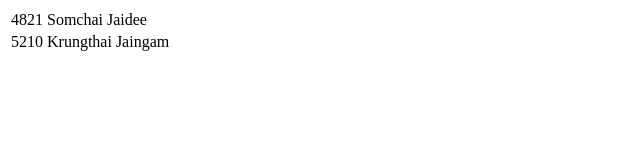
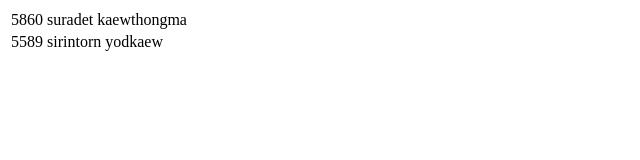
Before and after one commit to Sirin08/test_lab3, a plain HTML site: page index.html in a window 1280 px wide. Shown: the full height of the page, 0-640 px from the left. Drawn offline with Linux system fonts and the light colour scheme.

Commit message:
https://github.com/Sirin08/test_lab3.git

```diff
--- a/index.html
+++ b/index.html
@@ -7,10 +7,10 @@
     <body>
         <table>
             <tr>
-                <td>4821</td><td>Somchai Jaidee</td>
+                <td>5860</td><td>suradet kaewthongma</td>
             </tr>
             <tr>
-                <td>5210</td><td>Krungthai Jaingam</td>
+                <td>5589</td><td>sirintorn yodkaew</td>
             </tr>
         </table>
     </body>
```
